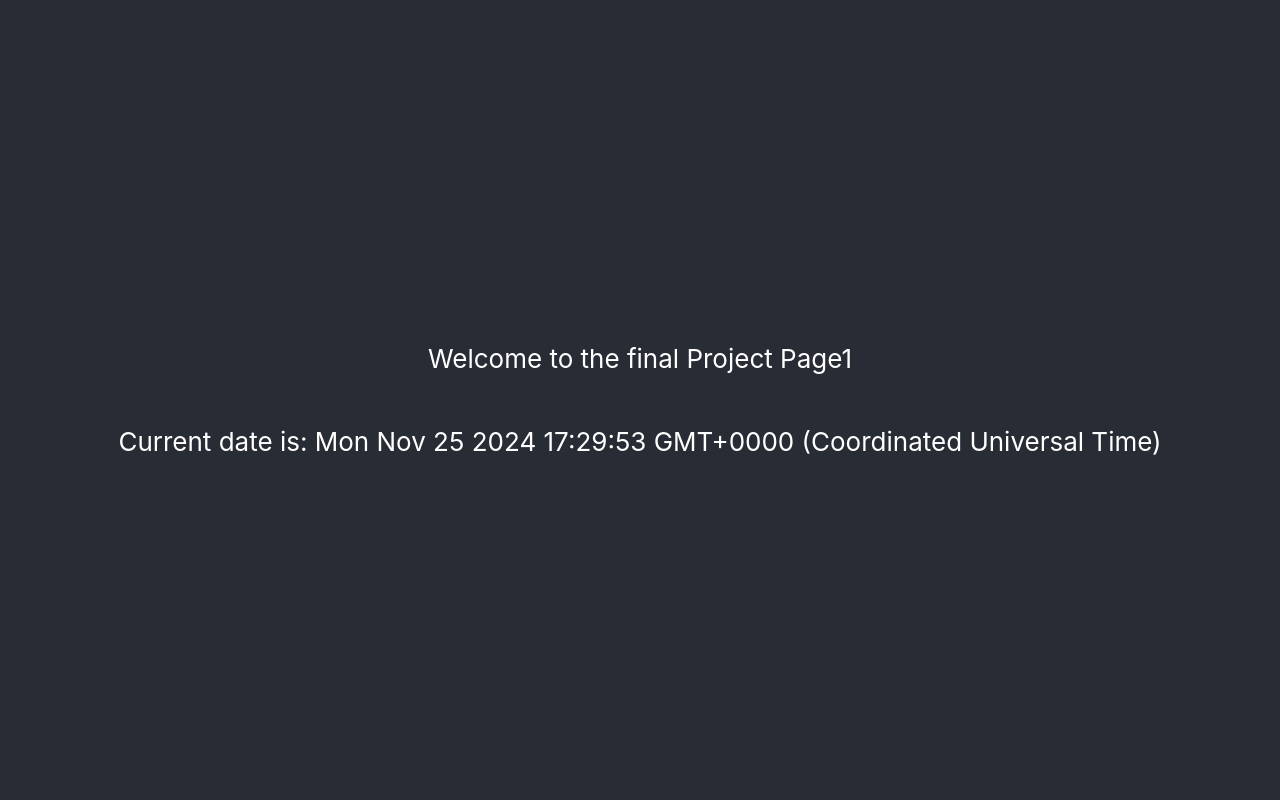
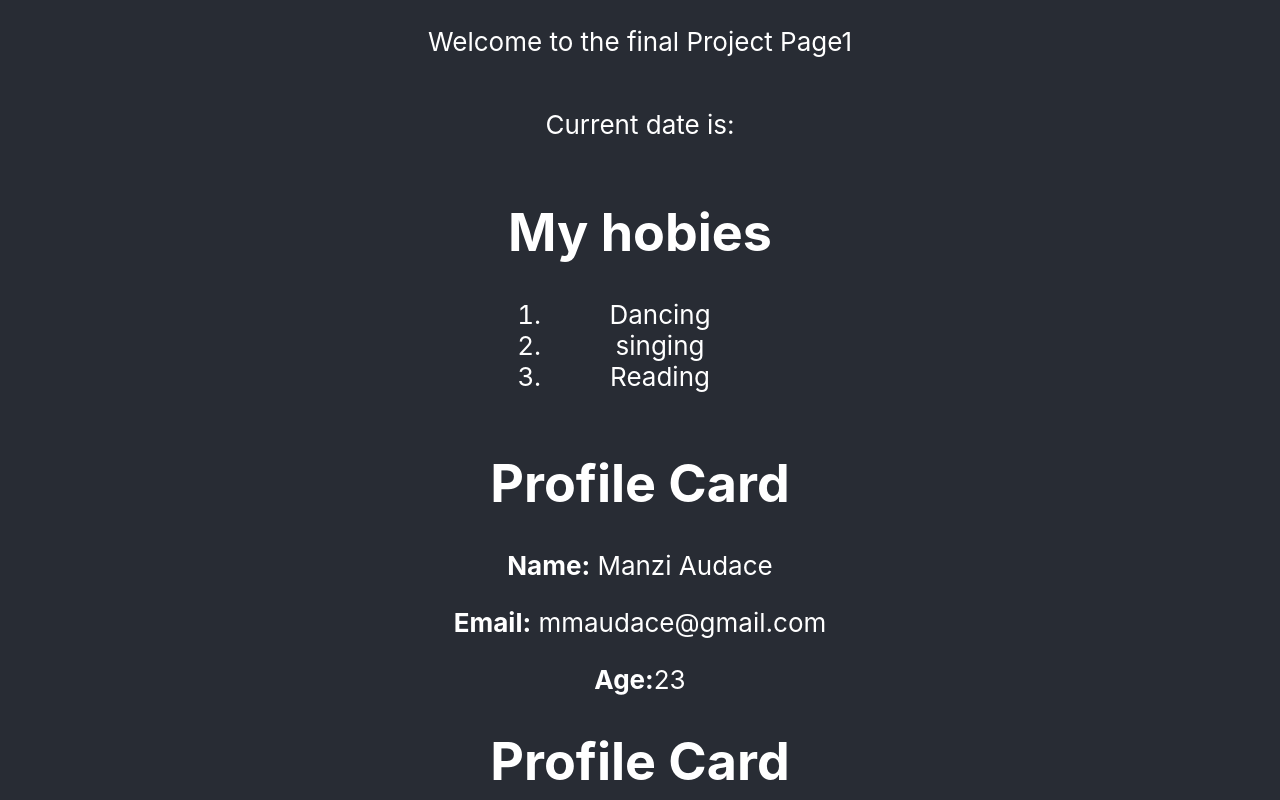
Before and after one commit to MUGWANEZAMANZI/React, a React (Create React App) app in the folder finalproject/: page / in a window 1280 px wide. Shown: the top 800 px of the page. Built offline with nearby package versions, Linux system fonts and the light colour scheme.

Commit message:
Question2 and Question3 Completed

```diff
--- a/finalproject/src/App.js
+++ b/finalproject/src/App.js
@@ -1,5 +1,7 @@
 import { CurrentDate, Welcome } from './Components/1';
 import './App.css';
+import ListHob from './Components/2';
+import Profile from './Components/4';
 
 function App() {
   return (
@@ -7,7 +9,13 @@ function App() {
       <header className="App-header">
         <Welcome/>
         <CurrentDate/>
+        <ListHob />
+        <div>
+          <Profile name="Manzi Audace" age={23} email="mmaudace@gmail.com"/>
+          <Profile name="Jane Smith" age={25} email="Janes@gmail.com" />
+          </div>
       </header>
+
     </div>
   );
 }
--- a/finalproject/src/Components/1.jsx
+++ b/finalproject/src/Components/1.jsx
@@ -6,7 +6,7 @@ function Welcome(){
     );
 }
 function CurrentDate(){
-    let a = Date();
+    let a = new Date().toLocaleString;
     return (
         <p>Current date is: {a}</p>
     )
--- a/finalproject/src/Components/2.jsx
+++ b/finalproject/src/Components/2.jsx
@@ -3,10 +3,20 @@ import React from "react";
 //This function creates a list of hobbies
 function ListHob(){
 
-    const a="<ol><li>Reading</li><li>Singing</li><li>Dancing</li></ol>";
+    const a = ["Dancing", "singing", "Reading"];
+    return (
+        <div>
+            <h1>My hobies</h1>
+            <ol>
+            { a.map((hobby,index) => ( <DisplayHob key={index} hobby={hobby} />
+        ))}
+            </ol>
+        </div>
+    );
+}
 
 
-    function DisplayHob(props){
-
+function DisplayHob(props){
+        return <li>{props.hobby}</li>;
     }
-}
+export default ListHob;
--- /dev/null
+++ b/finalproject/src/Components/4.jsx
@@ -0,0 +1,14 @@
+import React from "react";
+
+function Profile({name,age,email}){
+    return (<div>
+        <h1>Profile Card</h1>
+        <div>
+            <p><strong>Name:</strong> {name}</p>
+            <p><strong>Email:</strong> {email}</p>
+            <p><strong>Age:</strong>{age}</p>
+        </div>
+    </div>
+    );
+}
+export default Profile;
```
